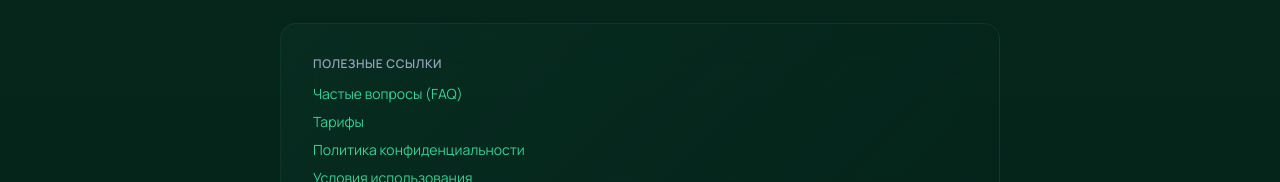
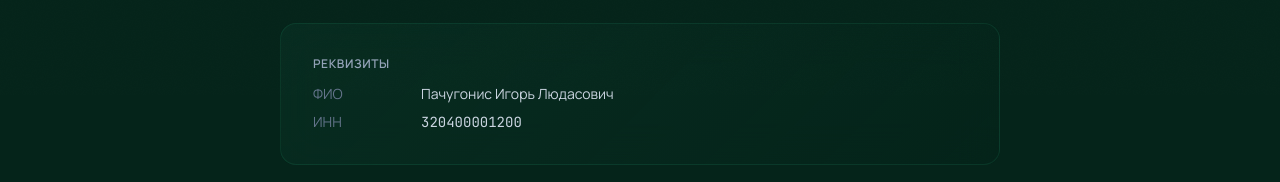
Before and after one commit to pachugonis/vpn_service, a Next.js app in the folder frontend/: page /contacts in a window 1280 px wide. Shown: the part 705-887 px from the top of the page. Built offline with nearby package versions, Linux system fonts and the light colour scheme; no server answers; a web font is replaced by a local one.

Commit message:
update: add legal details (ФИО, ИНН) to Contacts page
Co-Authored-By: Claude Opus 4.7 <noreply@anthropic.com>

```diff
--- a/frontend/src/app/contacts/page.tsx
+++ b/frontend/src/app/contacts/page.tsx
@@ -67,6 +67,22 @@ export default function ContactsPage() {
 
           <div className="glass-card p-6 sm:p-8">
             <h2 className="text-xs font-semibold text-slate-400 uppercase tracking-wider mb-3">
+              Реквизиты
+            </h2>
+            <dl className="text-sm space-y-2">
+              <div className="flex flex-col sm:flex-row sm:gap-3">
+                <dt className="text-slate-500 sm:w-24 shrink-0">ФИО</dt>
+                <dd className="text-slate-300">Пачугонис Игорь Людасович</dd>
+              </div>
+              <div className="flex flex-col sm:flex-row sm:gap-3">
+                <dt className="text-slate-500 sm:w-24 shrink-0">ИНН</dt>
+                <dd className="text-slate-300 font-mono">320400001200</dd>
+              </div>
+            </dl>
+          </div>
+
+          <div className="glass-card p-6 sm:p-8">
+            <h2 className="text-xs font-semibold text-slate-400 uppercase tracking-wider mb-3">
               Полезные ссылки
             </h2>
             <ul className="space-y-2 text-sm">
```
